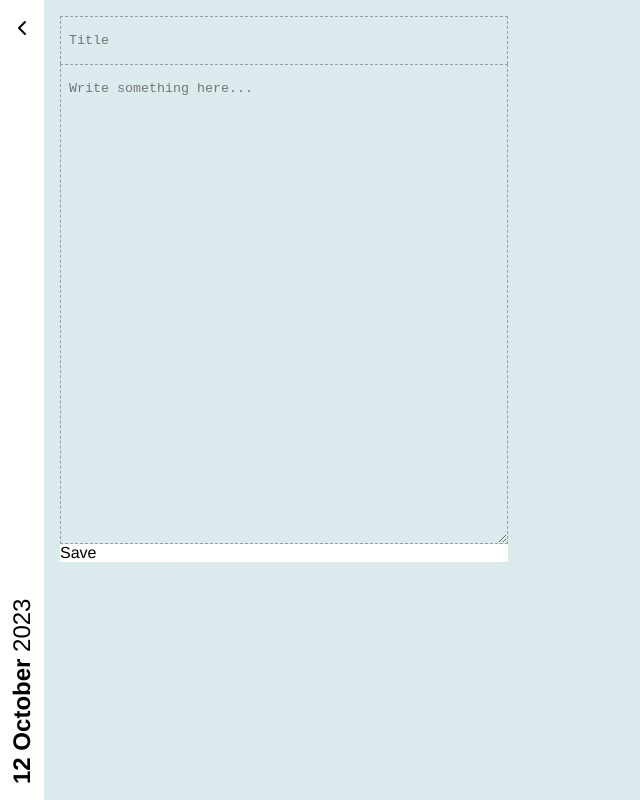
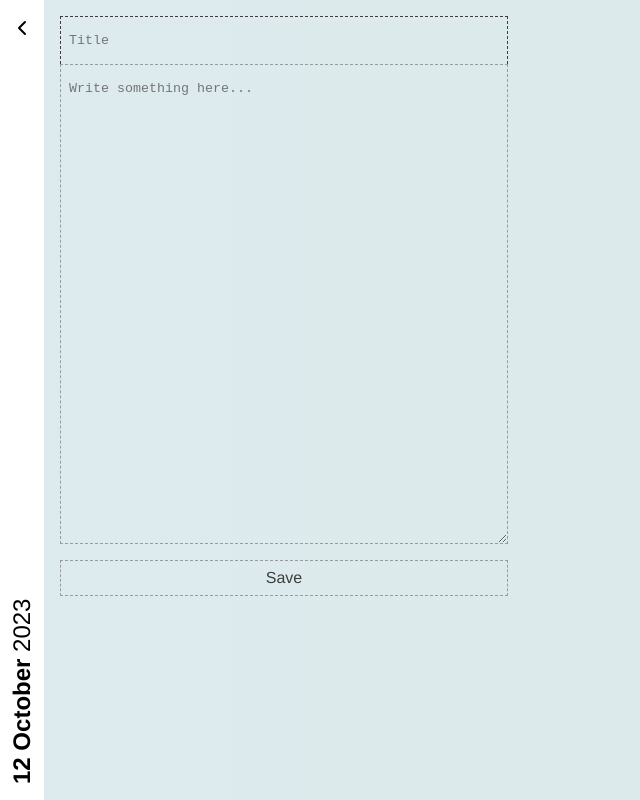
Before and after one commit to skatingincentralpark/machen-v2, a Next.js app: page / in a window 1280 px wide. Both pictures are taken after a click on the button "12". Shown: the whole page, without its empty margins (0-640 px from the left). Built offline with nearby package versions, Linux system fonts and the light colour scheme.

Commit message:
Reduce Editor re-renders w children composition and handle form for no content

```diff
--- a/src/app/Calendar/DayCell.tsx
+++ b/src/app/Calendar/DayCell.tsx
@@ -1,10 +1,9 @@
 import { styleTokens } from "@/lib/style-tokens";
 import styled from "@emotion/styled";
-import { DialogRoot, DialogTrigger } from "../UI/Dialog";
+import { DialogContent, DialogRoot, DialogTrigger } from "../UI/Dialog";
 import { useDate } from "@/context/DateContext";
-
-import dynamic from "next/dynamic";
-const Editor = dynamic(() => import("./Editor"), { ssr: false });
+import PlainTextEditor from "./Editor";
+import { useState } from "react";
 
 interface Props {
   date: Date;
@@ -15,10 +14,12 @@ interface Props {
 
 export default function DayCell({ date, currentDate, content, title }: Props) {
   const notCurrentMonth = date.getMonth() !== currentDate.getMonth();
+
+  function getVariant(): keyof typeof badgeVariants {
     const isToday = date.toDateString() === new Date().toDateString();
     const hasNote = !!content;
-  const cellDay = date.getDay();
-  const isWeekend = cellDay === 0 || cellDay === 6;
+    const day = date.getDay();
+    const isWeekend = day === 0 || day === 6;
     const variant = isToday
       ? "today"
       : hasNote
@@ -27,16 +28,29 @@ export default function DayCell({ date, currentDate, content, title }: Props) {
       ? "isWeekend"
       : "default";
 
+    return variant;
+  }
+
   const { setCurrentDate } = useDate();
+  const [open, setOpen] = useState(false);
 
   return (
-    <DialogRoot>
+    <DialogRoot
+      open={open}
+      onOpenChange={() => !notCurrentMonth && setOpen((x) => !x)}
+    >
       <DialogTrigger asChild>
         <Cell muted={notCurrentMonth} onClick={() => setCurrentDate(date)}>
-          <DateBadge variant={variant}>{date.getDate()}</DateBadge>
+          <DateBadge variant={getVariant()}>{date.getDate()}</DateBadge>
         </Cell>
       </DialogTrigger>
-      <Editor content={content} title={title} />
+      <SDialogContent onOpenAutoFocus={(e) => e.preventDefault()}>
+        <PlainTextEditor
+          content={content}
+          title={title}
+          close={() => setOpen(false)}
+        />
+      </SDialogContent>
     </DialogRoot>
   );
 }
@@ -70,23 +84,26 @@ const Cell = styled.button<CellProps>`
     background-color: ${styleTokens.color.gray[200]};
   }
 `;
-// type BadgeVariants  = "today" | "hasNote" | "default";
 const badgeVariants = {
   isWeekend: {
     backgroundColor: "none",
     color: styleTokens.color.slate["200"],
+    outlineColor: "none",
   },
   default: {
     backgroundColor: "none",
     color: "inherit",
+    outlineColor: "none",
   },
   hasNote: {
     backgroundColor: styleTokens.color.gray[300],
     color: styleTokens.color.slate["300"],
+    outlineColor: styleTokens.color.slate[300],
   },
   today: {
     backgroundColor: styleTokens.color.blue,
     color: styleTokens.color.white,
+    outlineColor: "none",
   },
 } as const;
 interface DateBadgeProps {
@@ -106,6 +123,8 @@ const DateBadge = styled.div<DateBadgeProps>`
   font-size: ${styleTokens.size["2xl"]};
   font-weight: normal;
   transition: font-size 0.2s ease-in-out, background-color 0.2s ease-in-out;
+  outline: 1px solid transparent;
+  outline-color: ${({ variant }) => badgeVariants[variant].outlineColor};
 
   ${styleTokens.media.sm} {
     padding: ${styleTokens.space[2]};
@@ -115,3 +134,31 @@ const DateBadge = styled.div<DateBadgeProps>`
     font-weight: bold;
   }
 `;
+const SDialogContent = styled(DialogContent)`
+  position: absolute;
+  top: 0;
+  left: 0;
+  width: 100%;
+  height: 100%;
+  max-height: 100dvh;
+  z-index: 10;
+
+  background: linear-gradient(270deg, #dde3e4, #dcedf0);
+  background-size: 600% 600%;
+
+  animation: AnimationName 30s ease infinite;
+
+  @keyframes AnimationName {
+    0% {
+      background-position: 0% 50%;
+    }
+    50% {
+      background-position: 100% 50%;
+    }
+    100% {
+      background-position: 0% 50%;
+    }
+  }
+
+  display: flex;
+`;
--- a/src/app/Calendar/Editor.tsx
+++ b/src/app/Calendar/Editor.tsx
@@ -1,42 +1,51 @@
 import styled from "@emotion/styled";
-import { DialogClose, DialogContent } from "../UI/Dialog";
+import { DialogClose } from "../UI/Dialog";
 import { styleTokens } from "@/lib/style-tokens";
 import { useDate } from "@/context/DateContext";
 import { ChevronRight } from "lucide-react";
 import { useNotesV2 } from "@/context/NotesContextV2";
 import { ButtonBase } from "../UI/Button";
-import { useEffect, useRef } from "react";
+import { useEffect, useRef, useState } from "react";
 
-export default function Editor({
+export default function PlainTextEditor({
   title,
   content,
+  close,
 }: {
   title: string | undefined;
   content: string | undefined;
+  close: () => void;
 }) {
   const { medDateString, currentDate } = useDate();
   const { saveNote, deleteNote } = useNotesV2();
   const dateStringSplit = medDateString.split(" ");
 
+  const initialEditorEmpty = !title && !content;
+
   const titleRef = useRef<HTMLInputElement>(null);
   const contentRef = useRef<HTMLTextAreaElement>(null);
 
-  const initialEditorEmpty = !title && !content;
+  useEffect(() => {
+    titleRef.current?.focus();
+  }, []);
+
+  const [error, setError] = useState<string | null>(null);
 
   const handleSave = () => {
-    const title = titleRef.current?.value;
+    const title = titleRef.current?.value || "";
     const content = contentRef.current?.value;
 
-    if (!title && !content)
-      return console.error("title and content are both empty");
+    if (!content) {
+      setError("Content is required");
+      return contentRef.current?.focus();
+    }
 
-    if (title && content) {
-      saveNote(title, content, currentDate);
-    }
+    saveNote(title, content, currentDate);
+    close();
   };
 
   return (
-    <Content>
+    <>
       <Left>
         <h2>
           <strong>
@@ -50,7 +59,7 @@ export default function Editor({
           </button>
         </DialogClose>
       </Left>
-      <Main>
+      <Form onSubmit={(e) => e.preventDefault()}>
         <Input ref={titleRef} placeholder="Title" defaultValue={title}></Input>
         <TextArea
           ref={contentRef}
@@ -58,49 +67,22 @@ export default function Editor({
           defaultValue={content}
           name=""
           id=""
-        ></TextArea>
-        <DialogClose asChild>
-          <ButtonBase onClick={handleSave}>Save</ButtonBase>
-        </DialogClose>
-        {!initialEditorEmpty && (
-          <DialogClose asChild>
-            <ButtonBase onClick={() => deleteNote(currentDate)}>
-              Delete
-            </ButtonBase>
-          </DialogClose>
-        )}
-      </Main>
-    </Content>
+        />
+        {error && <Error>{error}</Error>}
+
+        <ButtonWrapper>
+          <Button onClick={handleSave}>Save</Button>
+          {!initialEditorEmpty && (
+            <DialogClose asChild>
+              <Button onClick={() => deleteNote(currentDate)}>Delete</Button>
+            </DialogClose>
+          )}
+        </ButtonWrapper>
+      </Form>
+    </>
   );
 }
 
-const Content = styled(DialogContent)`
-  position: absolute;
-  top: 0;
-  left: 0;
-  width: 100%;
-  height: 100%;
-  z-index: 10;
-
-  background: linear-gradient(270deg, #dde3e4, #dcedf0);
-  background-size: 600% 600%;
-
-  animation: AnimationName 30s ease infinite;
-
-  @keyframes AnimationName {
-    0% {
-      background-position: 0% 50%;
-    }
-    50% {
-      background-position: 100% 50%;
-    }
-    100% {
-      background-position: 0% 50%;
-    }
-  }
-
-  display: flex;
-`;
 const Left = styled.div`
   background-color: ${styleTokens.color.white};
   writing-mode: vertical-lr;
@@ -118,7 +100,7 @@ const Left = styled.div`
     width: 100%;
   }
 `;
-const Main = styled.div`
+const Form = styled.form`
   padding: ${styleTokens.space[4]};
   display: flex;
   flex-direction: column;
@@ -156,3 +138,21 @@ const Input = styled.input`
     outline: none;
   }
 `;
+const ButtonWrapper = styled.div`
+  margin-top: ${styleTokens.space[4]};
+  display: flex;
+  gap: ${styleTokens.space[2]};
+`;
+const Button = styled(ButtonBase)`
+  padding: ${styleTokens.space[2]} ${styleTokens.space[4]};
+  background-color: transparent;
+  border: 1px dashed ${styleTokens.color.slate[300]};
+  color: ${styleTokens.color.gray[400]};
+  flex-grow: 1;
+  text-align: center;
+  justify-content: center;
+`;
+const Error = styled.p`
+  color: ${styleTokens.color.orange};
+  font-size: ${styleTokens.size.xs};
+`;
```
Lines whose indentation alone changed are shown as unchanged.
